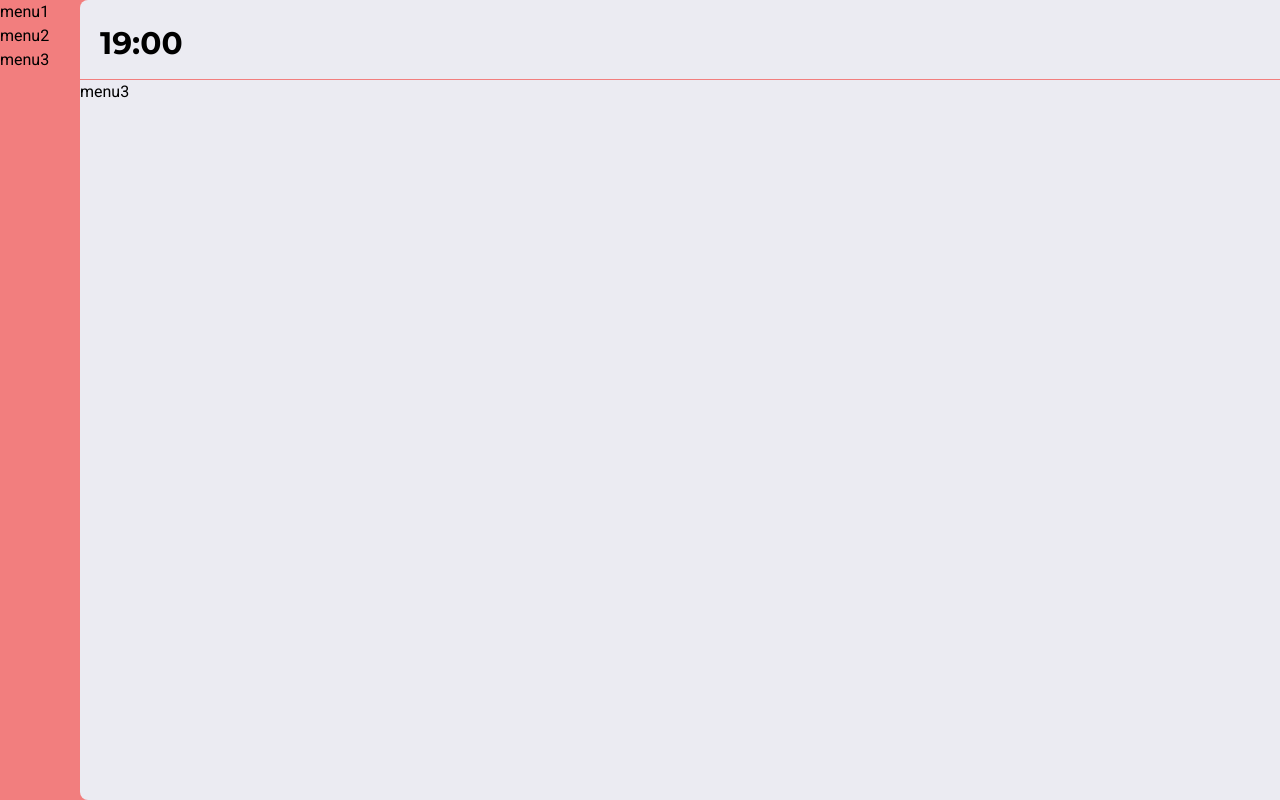
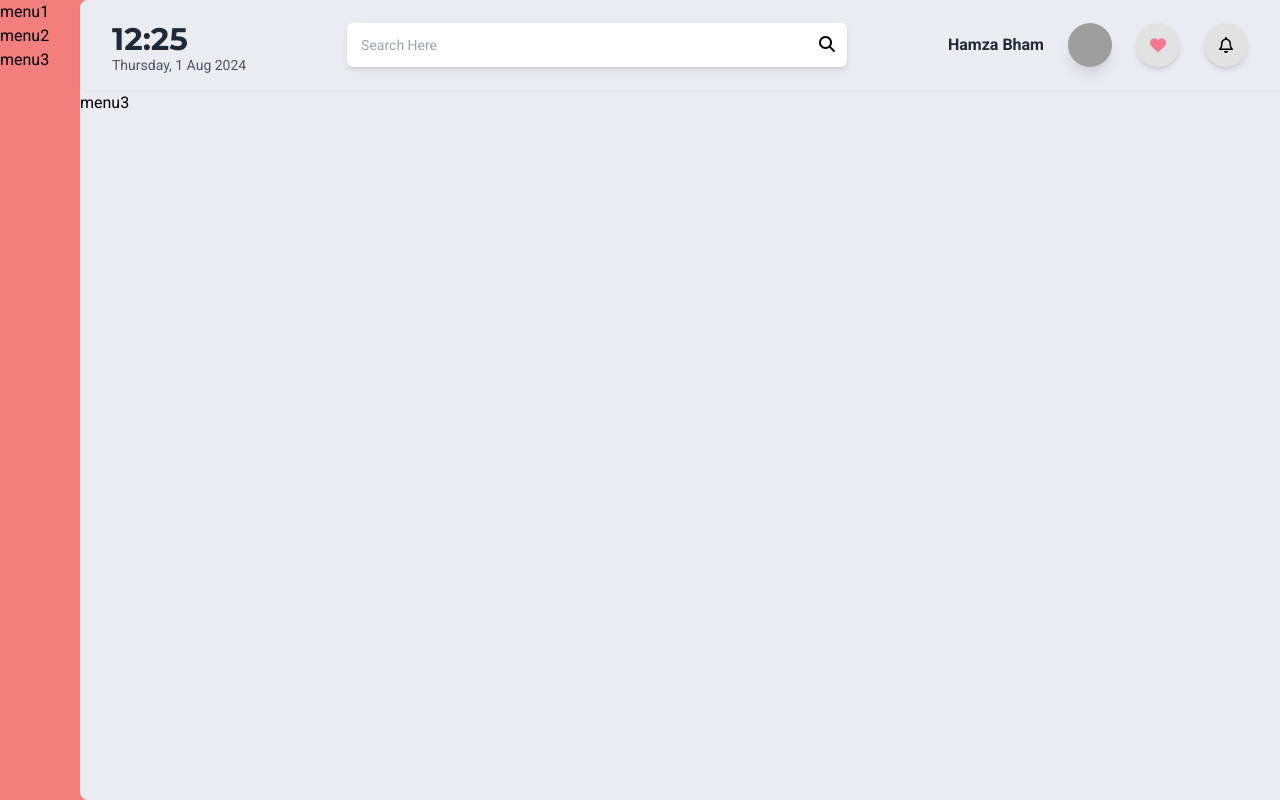
Before and after one commit to MShazilKhan7/quiks_frontend, a React (Vite) app: page /menu3 in a window 1280 px wide. Built offline with nearby package versions, Linux system fonts and the light colour scheme; grey boxes are pictures that could not be loaded.

Commit message:
QUIKS-44: Made top header

```diff
--- a/src/App.css
+++ b/src/App.css
@@ -1,6 +1,6 @@
-@tailwind base;
-@tailwind components;
-@tailwind utilities;
+@import 'tailwindcss/base';
+@import 'tailwindcss/components';
+@import 'tailwindcss/utilities';
 
 * {
     margin: 0;
@@ -16,6 +16,7 @@ body {
 :root {
     --primary-color: #F27E7E;
     --back-color: #EBEBF2;
+    --grey-accent: #e2e2e2;
     --secondary-color: #102973;
     --accent: #F2798F;
     --light: #7395D9;
@@ -64,11 +65,11 @@ body {
 }
 
 /* Header */
-#header {
+/* #header {
     border-bottom: 1px solid var(--primary-color);
     height: 5rem;
-}
-#time {
+} */
+#header #time {
     font-size: 1.95rem;
     font-family: var(--font-secondary);
 }
--- a/src/app/components/header/Header.jsx
+++ b/src/app/components/header/Header.jsx
@@ -1,11 +1,119 @@
-import React from "react";
+import React, { useState } from "react";
+
+const formatDate = (date) => {
+  const days = ["Sunday","Monday","Tuesday","Wednesday","Thursday","Friday","Saturday",];
+  const months = ["Jan","Feb","Mar","Apr","May","Jun","Jul","Aug","Sep","Oct","Nov","Dec",];
+
+  const day = days[date.getDay()];
+  const dateNum = date.getDate();
+  const month = months[date.getMonth()];
+  const year = date.getFullYear();
+  const hours = date.getHours().toString().padStart(2, "0");
+  const minutes = date.getMinutes().toString().padStart(2, "0");
+
+  const time = `${hours}:${minutes}`;
+  const dayDate = `${day}, ${dateNum} ${month} ${year}`;
+
+  return { time, dayDate };
+};
 
 export default function Header() {
+  const [isDropdownOpen, setIsDropdownOpen] = useState(false);
+
+  function toggleAccountDropdown() {
+    setIsDropdownOpen(!isDropdownOpen);
+  }
+
+  const now = new Date();
+  const { time, dayDate } = formatDate(now);
+
   return (
-    <nav id="header" className="p-5">
-      <h1 id="time">
-        <strong>19:00</strong>
-      </h1>
-    </nav>
+    <header className="rounded-l-[0.5rem] shadow-sm" id="header">
+      <nav
+        className="mx-auto flex items-center justify-between p-2 py-4 md:px-8 px-5 gap-5"
+        aria-label="Global"
+      >
+        <div className="flex-none min-w-[100px] hidden sm:flex">
+          <div className="flex-none">
+            <div className="block font-semibold text-gray-800" id="time">
+              {time}
+            </div>
+            <p className="text-gray-600 -mt-2 text-sm">{dayDate}</p>
+          </div>
+        </div>
+        <div className="bg-primary max-w-[500px] min-w-[120px] flex-grow flex items-center justify-start lg:justify-end w-full shadow-md bg-white rounded-md">
+          <input
+            id="search-bar"
+            name="search"
+            type="text"
+            required
+            placeholder="Search Here"
+            className="min-w-0 flex-auto rounded-md border-0 bg-white/5 px-3.5 py-2.5 focus:outline-none ring-white/10 sm:text-sm sm:leading-6"
+          />
+          <button className="p-2 pr-3" type="submit">
+            <i class="fa-solid fa-magnifying-glass"></i>
+          </button>
+        </div>
+        <div className="flex-none hidden md:flex justify-end gap-6 min-w-[50px] ">
+          <h2 className="hidden lg:flex font-semibold text-gray-800 items-center justify-center">
+            Hamza Bham
+          </h2>
+
+          <button
+            id="profile-icon"
+            className="shadow-lg h-11 w-11 rounded-full"
+          >
+            <img
+              alt="profile"
+              src="https://images.unsplash.com/photo-1494790108377-be9c29b29330?ixlib=rb-1.2.1&ixid=eyJhcHBfaWQiOjEyMDd9&auto=format&fit=facearea&facepad=2&w=256&h=256&q=80"
+              className="h-11 w-11 rounded-full"
+            />
+          </button>
+          <button className="hidden sm:flex h-11 w-11 flex-none items-center justify-center bg-greyaccent hover:bg-accent text-accent hover:text-white rounded-full shadow-md">
+            <i className="fa-solid fa-heart"></i>
+          </button>
+          <button title="notifications" className="hidden sm:flex h-11 w-11 flex-none items-center justify-center bg-greyaccent hover:bg-accent hover:text-white rounded-full shadow-md">
+            <i className="fa-regular fa-bell"></i>
+          </button>
+        </div>
+
+        {/* Mobile Profile */}
+        <div className="flex-none flex md:hidden justify-end gap-4 min-w-[50px] ">
+          <button
+            id="profile-icon"
+            className="shadow-lg h-11 w-11 rounded-full"
+            onClick={toggleAccountDropdown}
+          >
+            <img
+              alt="profile"
+              src="https://images.unsplash.com/photo-1494790108377-be9c29b29330?ixlib=rb-1.2.1&ixid=eyJhcHBfaWQiOjEyMDd9&auto=format&fit=facearea&facepad=2&w=256&h=256&q=80"
+              className="h-11 w-11 rounded-full"
+            />
+          </button>
+          <div
+            class={`absolute rounded-lg text-sm leading-6 top-[4.5rem] right-3 bg-white shadow-md ${
+              isDropdownOpen ? "block" : "hidden"
+            }`}
+          >
+            <a
+              href="#"
+              className="flex group items-center gap-x-2 px-5 pt-2 pb-1 box-shadow-md hover:bg-gray-50"
+            >
+              <i className="fa-regular fa-bell"></i>
+              <div class="flex-auto font-semibold text-gray-900">
+                Notifications
+              </div>
+            </a>
+            <a
+              href="#"
+              className="flex group items-center gap-x-2 px-5 pb-2 pt-1 box-shadow-md hover:bg-gray-50"
+            >
+              <i className="fa-regular fa-heart"></i>
+              <div class="flex-auto font-semibold text-gray-900">Wishlist</div>
+            </a>
+          </div>
+        </div>
+      </nav>
+    </header>
   );
 }
--- a/tailwind.config.js
+++ b/tailwind.config.js
@@ -6,6 +6,7 @@ export default {
       colors: {
         primary: "#F27E7E",
         back: "#EBEBF2",
+        greyaccent: "#e2e2e2",
         secondary: "#102973",
         accent: "#F2798F",
         light: "#7395D9"
```
